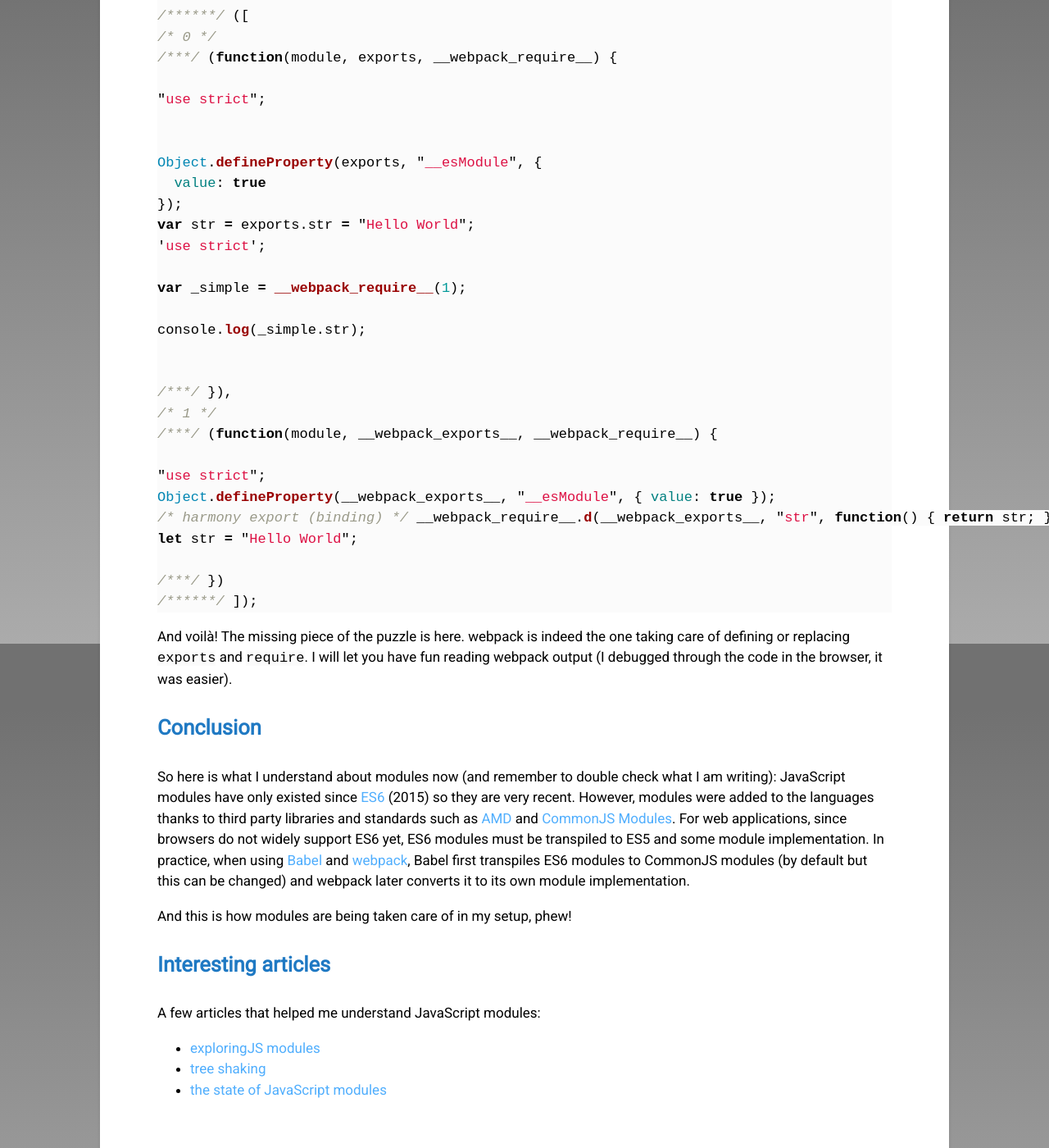
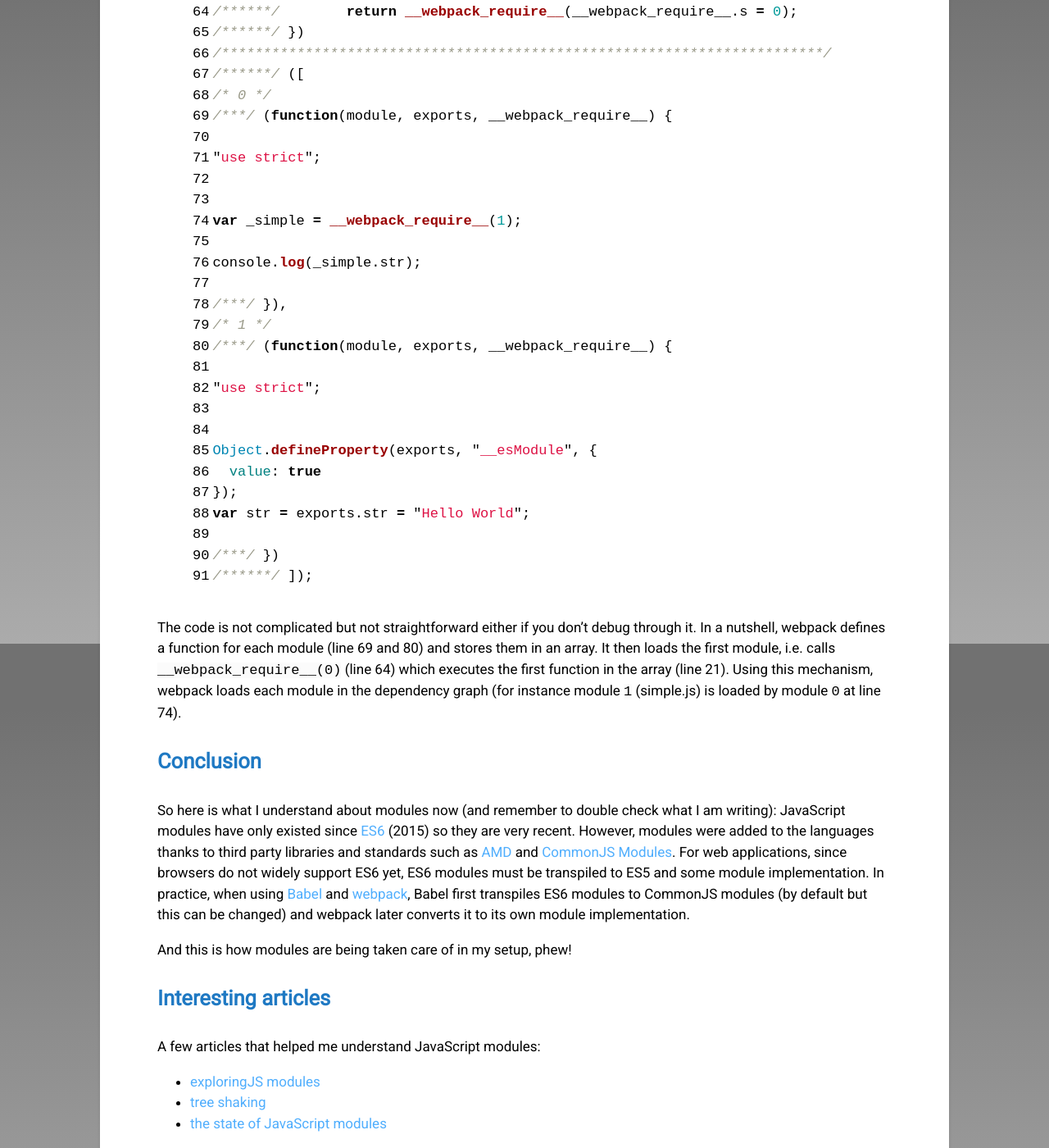
Before and after one commit to caroleolivier/caroleolivier.github.io, a Jekyll site: the page built from _posts/2017-11-21-javascript-modules.md, in a window 1280 px wide and 1400 px high, scrolled down 4615 px. Shown: the whole window at 82% size. Built offline with Jekyll 4.4.1, drawn with Linux system fonts in a browser that asks for light colours; some of the changed text lies outside the part shown.

Commit message:
Correct error and add description

````diff
--- a/_posts/2017-11-21-javascript-modules.md
+++ b/_posts/2017-11-21-javascript-modules.md
@@ -38,7 +38,7 @@ console.log(str);
 
 ##### Babel
 
-To experiment with Babel I installed [babel-cli](https://babeljs.io/docs/usage/cli/) and configured it using a .babelrc config file. Then I ran `npx babel-cli main.js simple.js -o output.js`.
+To experiment with Babel I installed [babel-cli](https://babeljs.io/docs/usage/cli/) and configured it using a .babelrc config file. Then I ran `npx babel src --out-dir babel-out` which transpiles all the files in the folder `src` and output the result in the folder `babel-out`.
 ```json
 // .babelrc
 {
@@ -48,13 +48,14 @@ To experiment with Babel I installed [babel-cli](https://babeljs.io/docs/usage/c
 }
 ```
 ```javascript
-// output.js
+// simple.js
 "use strict";
 
 Object.defineProperty(exports, "__esModule", {
   value: true
 });
 var str = exports.str = "Hello World";
+// main.js
 'use strict';
 
 var _simple = require('./simple');
@@ -62,7 +63,7 @@ var _simple = require('./simple');
 console.log(_simple.str);
 ```
 
-Ah that's very interesting! ES6 export statements are added as properties to an object called `exports` while ES6 import use a function called `require`. However, neither of them are defined in the output file so where are they coming from?! This is where knowing a bit about the history of JavaScript modules is useful. Babel's job is to transpile to ES5 and since ES5 has no native modules, it converts ES Modules to one of the pre ES6 modules standard (e.g. CommonJS, AMD). By default, it uses the CommonJS modules standard and if you check the standard [here](http://wiki.commonjs.org/wiki/Modules/1.1) you will see that `exports` and `require` are indeed defined!
+Ah that's very interesting! ES6 export statements are added as properties to an object called `exports` while ES6 import statements are converted to calls to a function called `require`. However, neither of them are defined in the output file so where are they coming from?! This is where knowing a bit about the history of JavaScript modules is useful. Babel's job is to transpile to ES5 and since ES5 has no native modules, it converts ES Modules to one of the pre ES6 modules standard (e.g. CommonJS, AMD). By default, it uses the CommonJS modules standard and if you check the standard [here](http://wiki.commonjs.org/wiki/Modules/1.1) you will see that `exports` and `require` are indeed defined!
 <br/>
 Note that it is possible to configure Babel to use other standards (see [here](https://babeljs.io/docs/plugins/preset-es2015/#optionsmodules) for the complete list):
 
@@ -75,7 +76,7 @@ Note that it is possible to configure Babel to use other standards (see [here](h
 }
 ```
 ```javascript
-// output.js
+// simple.js
 define(["exports"], function (exports) {
   "use strict";
 
@@ -84,6 +85,7 @@ define(["exports"], function (exports) {
   });
   var str = exports.str = "Hello World";
 });
+// main.js
 define(['./simple'], function (_simple) {
   'use strict';
 
@@ -98,9 +100,9 @@ So let's have a look at webpack, the other tool I use in my setup.
 
 ##### webpack
 
-Carrying on with my experimentation, the next thing I did was using webpack to bundle the output file generated by Babel `webpack --entry /path/to/babel/output.js --output-filename out/bundle.js` and this is what was generated:
+Carrying on with my experimentation, the next thing I did was using webpack to bundle the output files generated by Babel `npx webpack --entry /path/to/babel/main.js --output-filename out/bundle.js` and this is what was generated:
 
-```javascript
+{% highlight javascript linenos %}
 // bundle.js
 /******/ (function(modules) { // webpackBootstrap
 /******/ 	// The module cache
@@ -174,31 +176,27 @@ Carrying on with my experimentation, the next thing I did was using webpack to b
 "use strict";
 
 
+var _simple = __webpack_require__(1);
+
+console.log(_simple.str);
+
+/***/ }),
+/* 1 */
+/***/ (function(module, exports, __webpack_require__) {
+
+"use strict";
+
+
 Object.defineProperty(exports, "__esModule", {
   value: true
 });
 var str = exports.str = "Hello World";
-'use strict';
-
-var _simple = __webpack_require__(1);
-
-console.log(_simple.str);
-
-
-/***/ }),
-/* 1 */
-/***/ (function(module, __webpack_exports__, __webpack_require__) {
-
-"use strict";
-Object.defineProperty(__webpack_exports__, "__esModule", { value: true });
-/* harmony export (binding) */ __webpack_require__.d(__webpack_exports__, "str", function() { return str; });
-let str = "Hello World";
 
 /***/ })
 /******/ ]);
-```
+{% endhighlight %}
 
-And voilà! The missing piece of the puzzle is here. webpack is indeed the one taking care of defining or replacing `exports` and `require`. I will let you have fun reading webpack output (I debugged through the code in the browser, it was easier).
+The code is not complicated but not straightforward either if you don't debug through it. In a nutshell, webpack defines a function for each module (line 69 and 80) and stores them in an array. It then loads the first module, i.e. calls `__webpack_require__(0)` (line 64) which executes the first function in the array (line 21). Using this mechanism, webpack loads each module in the dependency graph (for instance module `1` (simple.js) is loaded by module `0` at line 74).
 
 
 #### Conclusion
````
